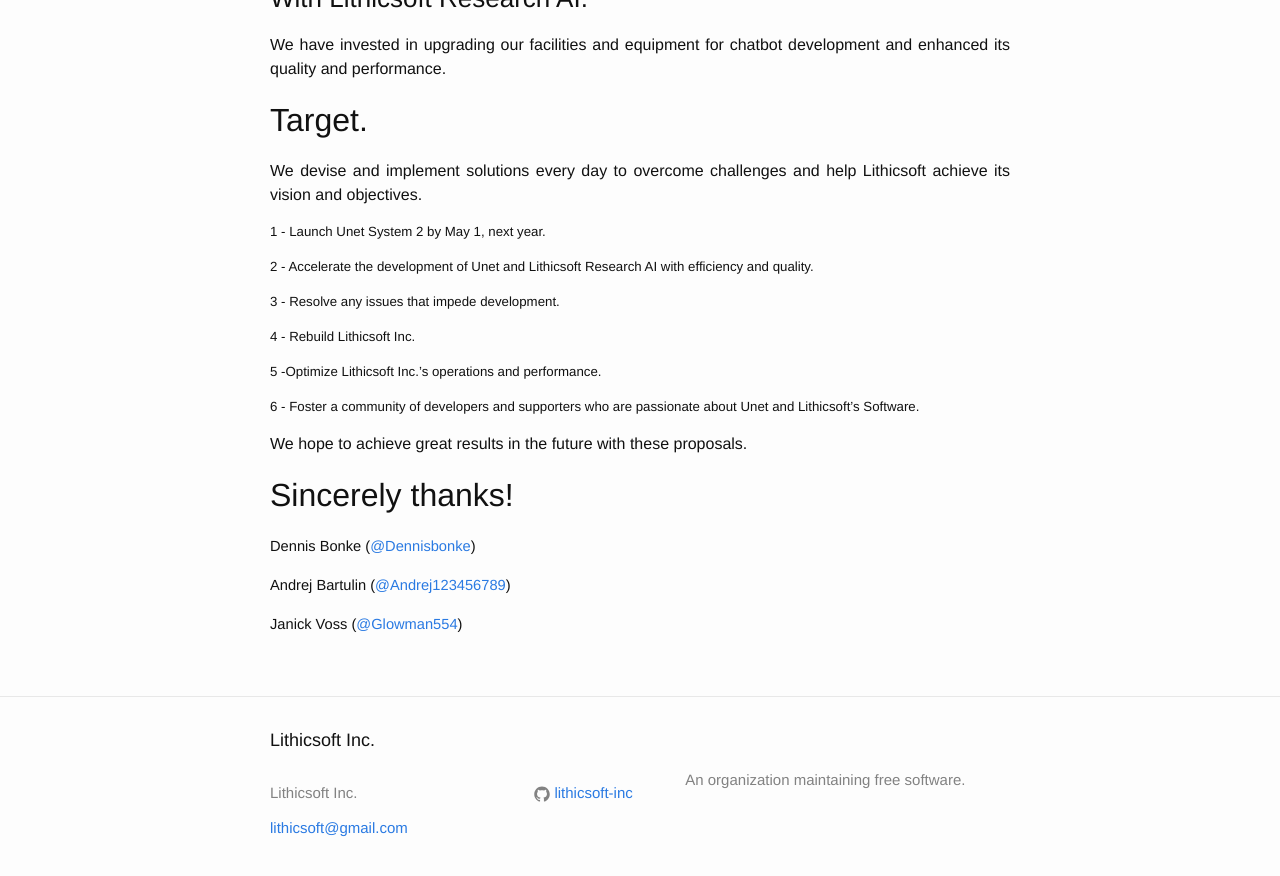
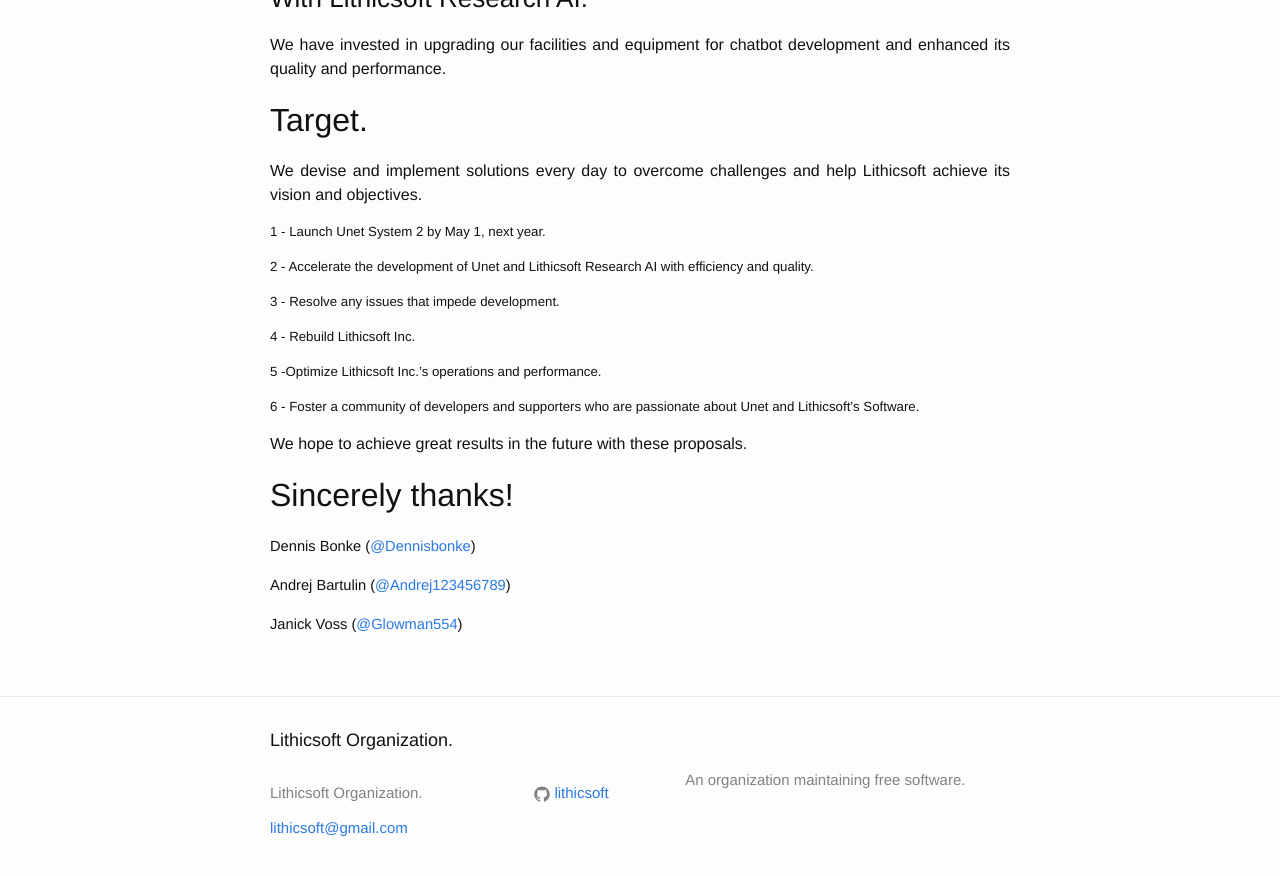
Before and after one commit to Lithicsoft/lithicsoft.github.io, a Jekyll site: the page built from _posts/2023-10-26-new-phase-innovation.markdown, in a window 1280 px wide and 900 px high, scrolled down 1205 px. Shown: the top 876 px of the window. Built offline with Jekyll 4.4.1, drawn with Linux system fonts in a browser that asks for light colours; some of the changed text lies outside the part shown.

Commit message:
Update _config.yml

```diff
--- a/_config.yml
+++ b/_config.yml
@@ -1,11 +1,11 @@
 # Site settings.
-title: Lithicsoft Inc.
+title: Lithicsoft Organization.
 email: lithicsoft@gmail.com
 description: >
     An organization maintaining free software.
 baseurl: "" # the subpath of your site, e.g. /blog
-url: "https://www.lithicsoft.tk"
-github_username: lithicsoft-inc
+url: "https://lithicsoft.github.io/"
+github_username: lithicsoft
 
 # Build settings.
 markdown: kramdown
```
